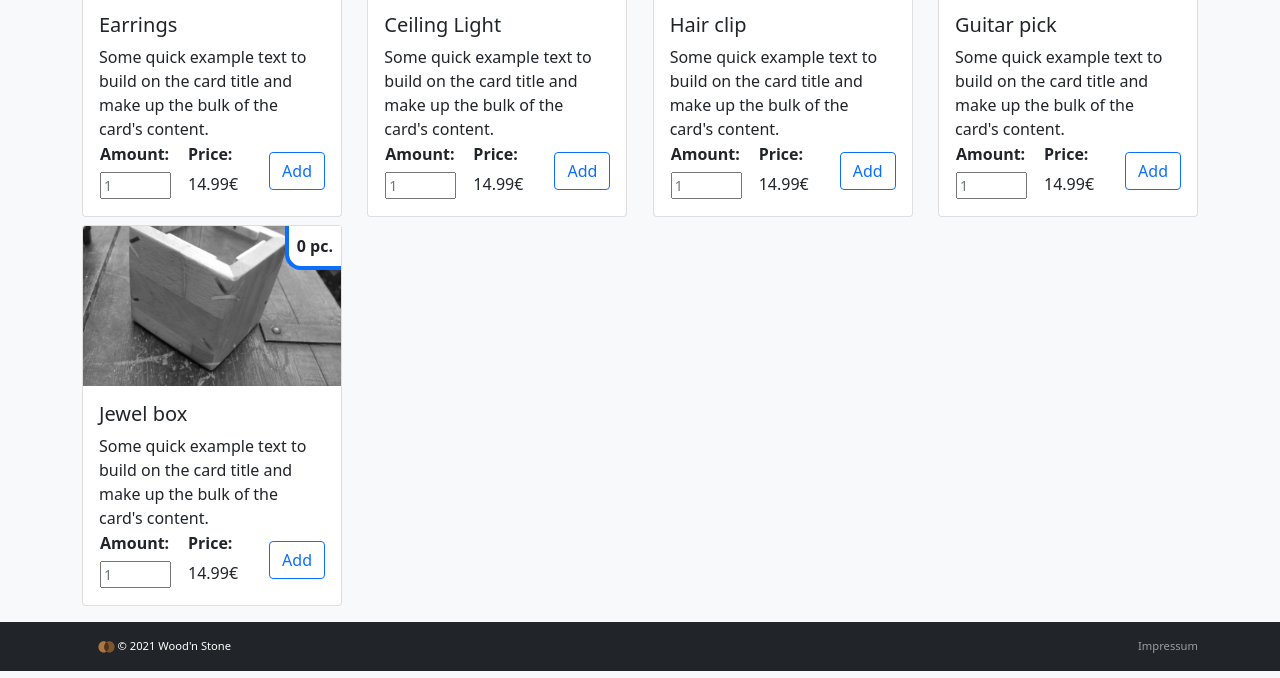
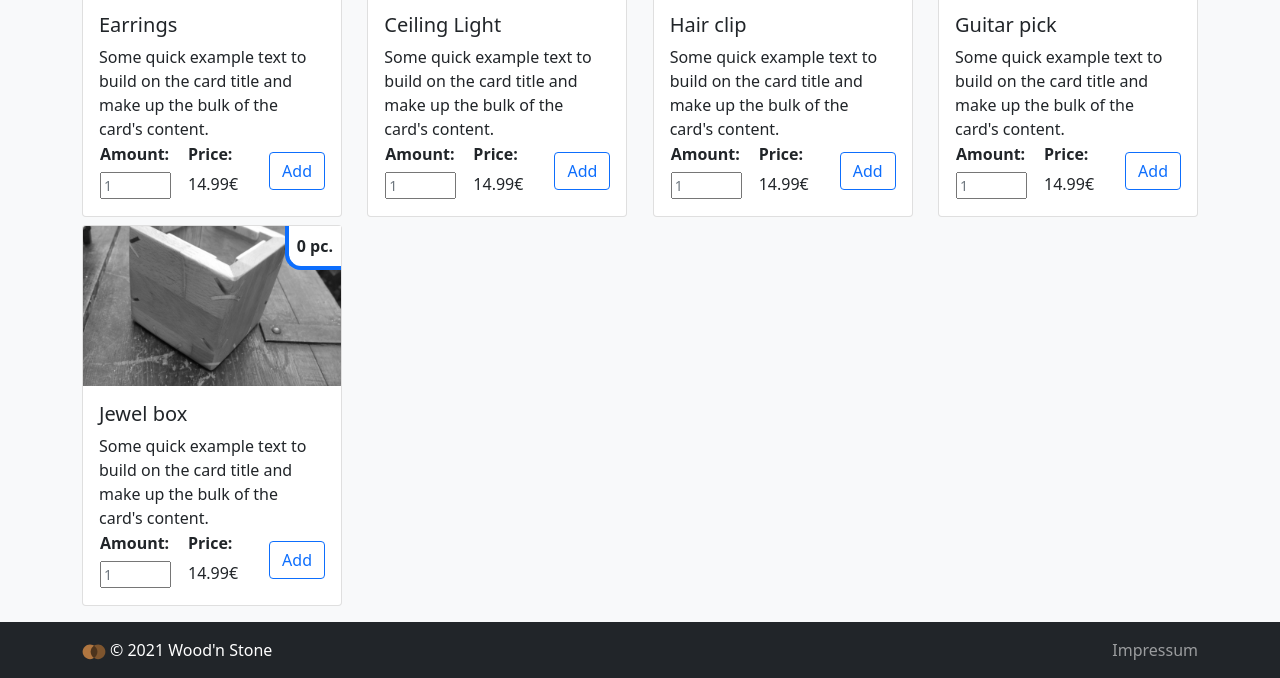
Before and after one commit to KevinKoetz/Wood-n-Stone, a website: page src/index.html in a window 1280 px wide. Shown: the part 1015-1693 px from the top of the page. Drawn offline with nearby package versions, Linux system fonts and the light colour scheme; files that its build step writes are made by us from their sources; files whose address does not match are found by name.

Commit message:
Resize Footer Text

```diff
--- a/src/scss/layout/_common.scss
+++ b/src/scss/layout/_common.scss
@@ -49,11 +49,18 @@ body {
         background-color: var(--bs-dark);
 
         .navbar {
-            font-size: 0.7em;
+            font-size: 0.9em;
             align-items: center;
+            flex-wrap: nowrap;
+
+            @include media-breakpoint-up(sm) {
+                font-size: 1em;
+            }
             .navbar-brand {
-
+                margin: 0;
                 font-size: 1em;
+                padding-right: 0;
+                padding-left: 0;
 
                 figure{
                     height: 1em;
```
